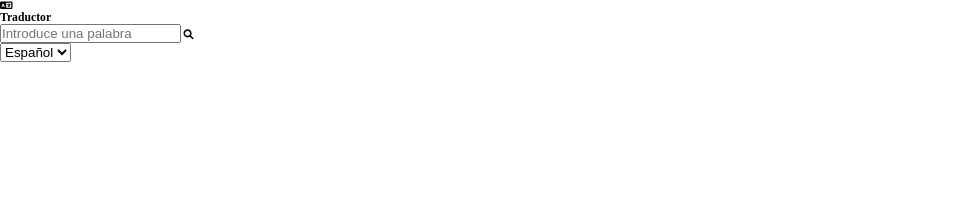
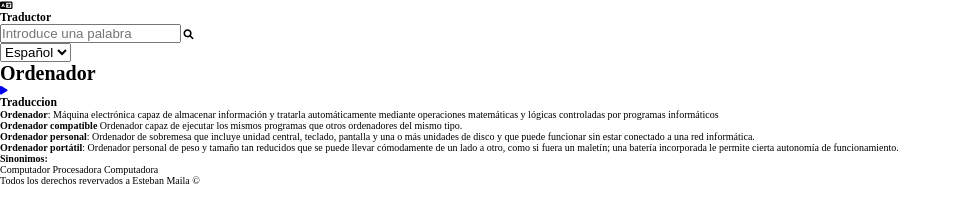
Before and after one commit to Esteban-Maila/Taller-2.2, a plain HTML site: page index.html in a window 1280 px wide. Shown: the whole page, without its empty margins (0-961 px from the left). Drawn offline with Linux system fonts and the light colour scheme.

Commit message:
Completar maquetado HTML de palabra principal, definiciones, sinonimos y footer

```diff
--- a/index.html
+++ b/index.html
@@ -30,6 +30,53 @@
                 </form>
             </div>
         </header>
+
+        <main class="layout__word">
+            <h1 class="word__title">Ordenador</h1>
+            <a href="#" class="word__btn">
+                <i class="fa-solid fa-play"></i>
+            </a>
+        </main>
+
+        <section class="layout__definitions">
+            <h3 class="definitions__title">
+                <span>Traduccion</span>
+            </h3>
+
+            <ul class="definitions__list">
+                <li class="list__item">
+                    <p class="list__definition">
+                        <b>Ordenador</b>: Máquina electrónica capaz de almacenar información y tratarla automáticamente mediante operaciones matemáticas y lógicas controladas por programas informáticos
+                    </p>
+                </li>
+                <li class="list__item">
+                    <p class="list__definition">
+                        <b>Ordenador compatible</b> Ordenador capaz de ejecutar los mismos programas que otros ordenadores del mismo tipo.
+                    </p>
+                </li>
+                <li class="list__item">
+                    <p class="list__definition">
+                        <b>Ordenador personal</b>: Ordenador de sobremesa que incluye unidad central, teclado, pantalla y una o más unidades de disco y que puede funcionar sin estar conectado a una red informática.
+                    </p>
+                </li>
+                <li class="list__item">
+                    <p class="list__definition">
+                        <b>Ordenador portátil</b>: Ordenador personal de peso y tamaño tan reducidos que se puede llevar cómodamente de un lado a otro, como si fuera un maletín; una batería incorporada le permite cierta autonomía de funcionamiento.
+                    </p>
+                </li>
+            </ul>
+
+            <article class="definitions__syn">
+                <h4 class="syn__title">Sinonimos:</h4>
+                <span class="syn__item">Computador</span>
+                <span class="syn__item">Procesadora</span>
+                <span class="syn__item">Computadora</span>
+            </article>
+        </section>
+
+        <footer class="layout__footer">
+            <p class="footer__text">Todos los derechos revervados a Esteban Maila &copy;</p>
+        </footer>
     </div>
 </body>
 </html>
```
